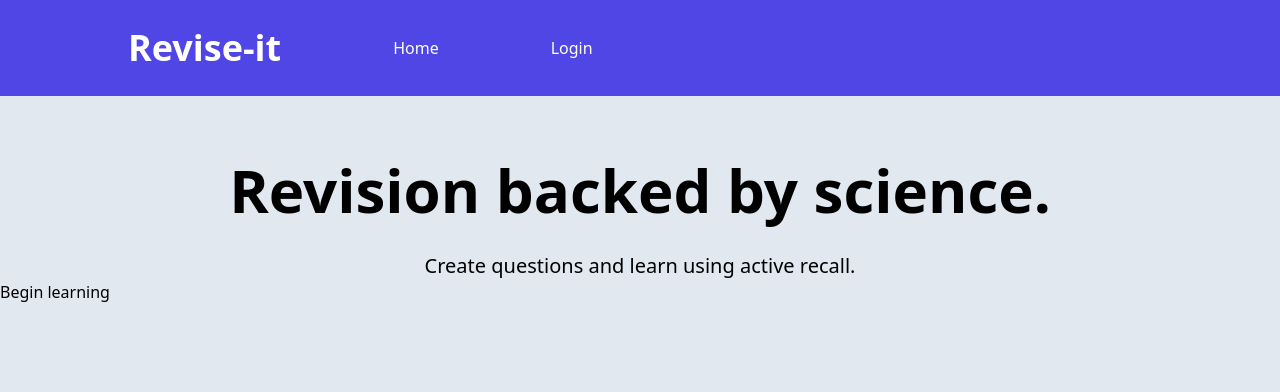
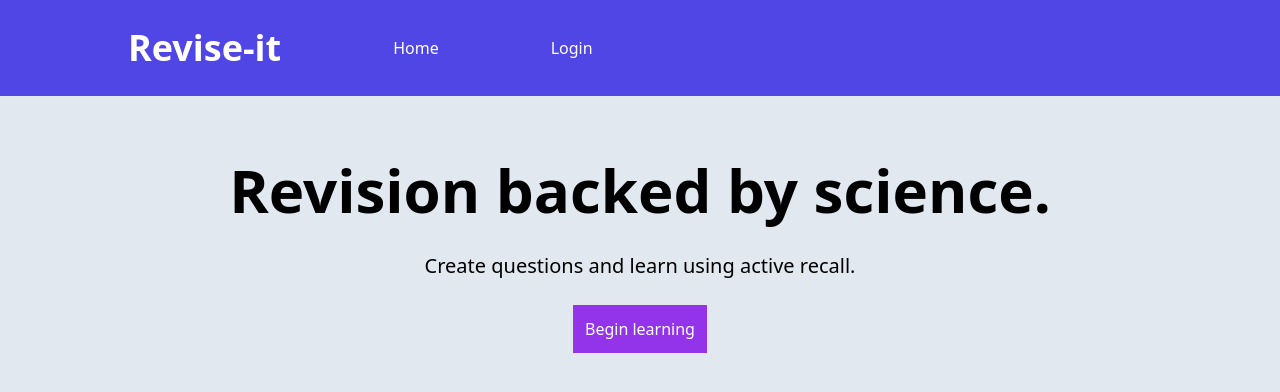
Before and after one commit to liam1703/revise-it, a Vue app in the folder frontend/: page / in a window 1280 px wide. Shown: the top 392 px of the page. Built offline with nearby package versions, Linux system fonts and the light colour scheme.

Commit message:
Homepage titles

```diff
--- a/frontend/src/views/Home.vue
+++ b/frontend/src/views/Home.vue
@@ -4,8 +4,8 @@
     <div>
       <h1 class="text-center text-6xl mt-16 font-semibold">Revision backed by science.</h1>
       <h4 class="text-center text-xl mt-8">Create questions and learn using active recall.</h4>
-      <div class="mx-auto">
-        <button class="text-center">Begin learning</button>
+      <div class="text-center w-screen mt-6">
+        <button class="text-center border border-solid bg-purple-600 text-white p-3 hover:rounded-lg">Begin learning</button>
       </div>
 
     </div>
```
